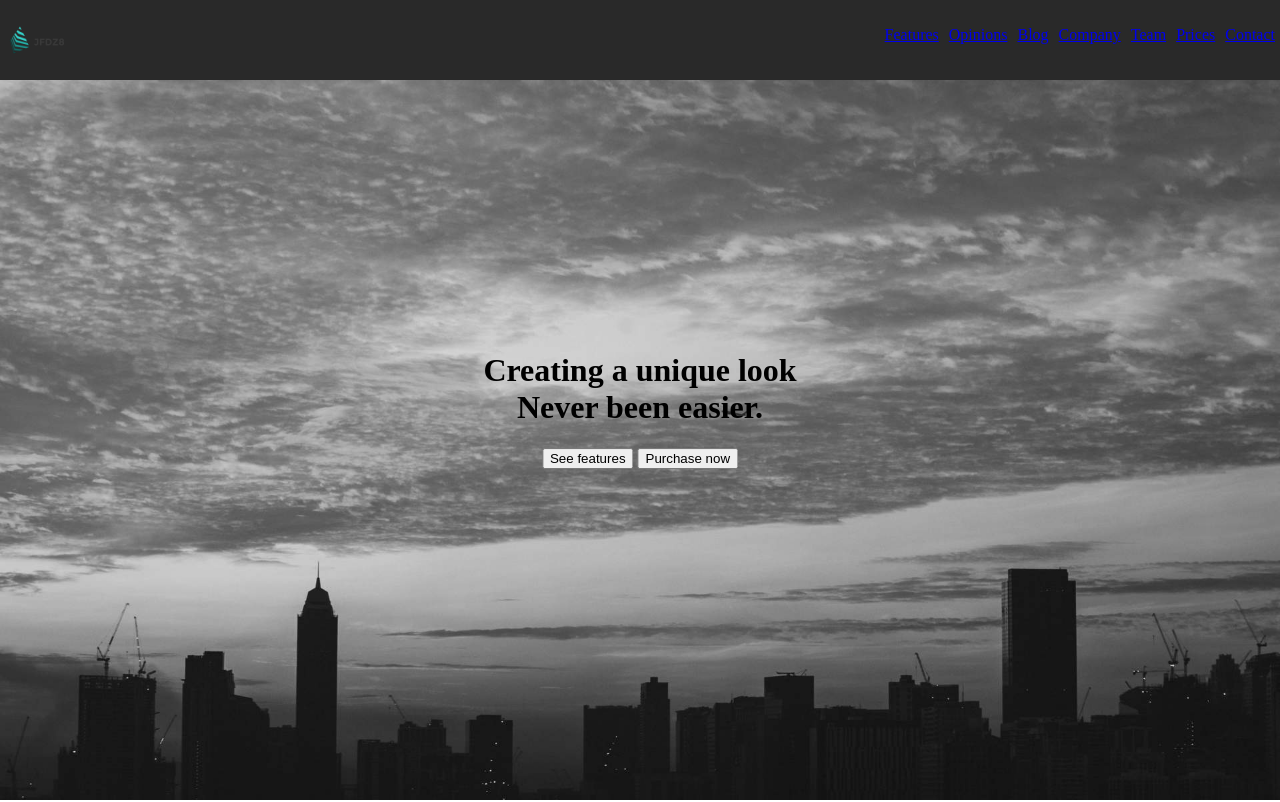
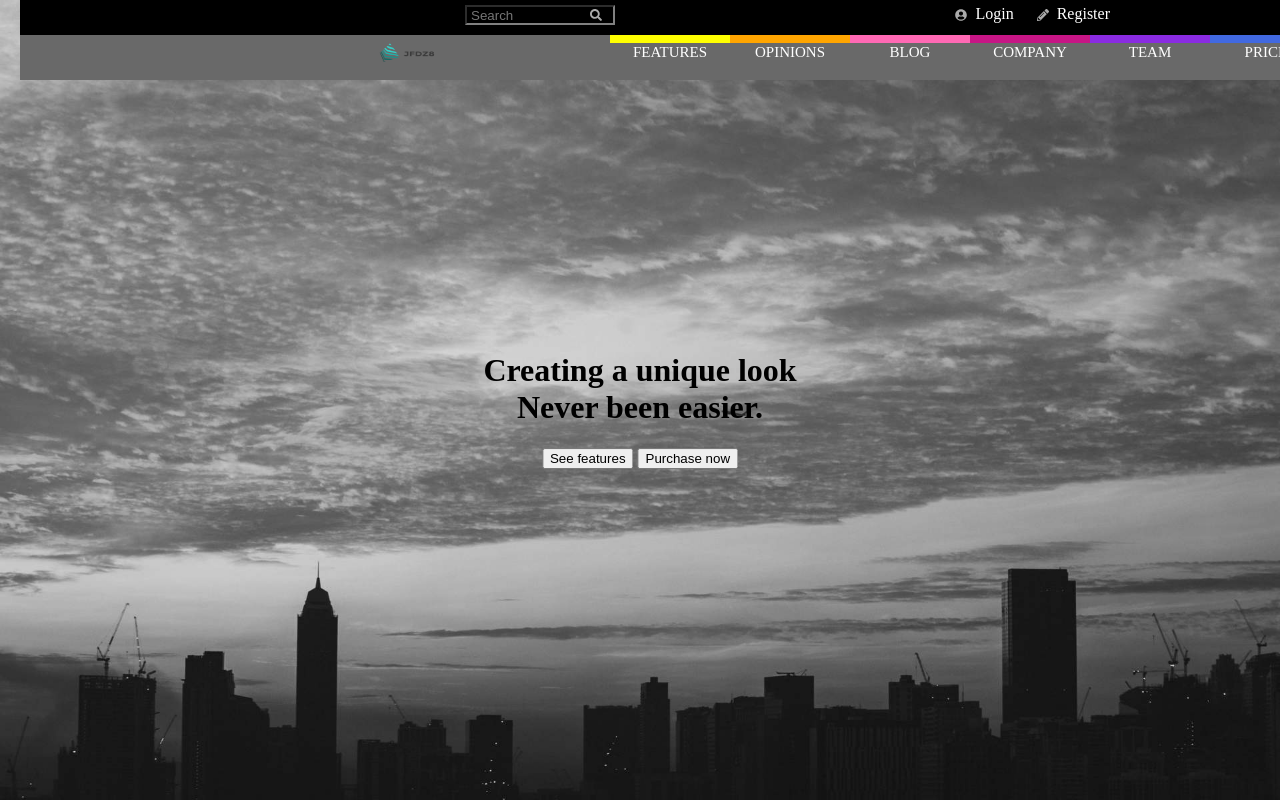
Before and after one commit to Decomplosed/Decomplosed, a plain HTML site: page index.html in a window 1280 px wide. Shown: the top 802 px of the page. Drawn offline with Linux system fonts and the light colour scheme.

Commit message:
finished styling the navbar

```diff
--- a/assets/styles/styles.css
+++ b/assets/styles/styles.css
@@ -8,11 +8,14 @@ html, body {
     padding: 0;
 }
 
+
 .topbar {
     height: 80px;
     position: fixed;
+    display: inline;
+    margin-left: 20px;
     width: 100%;
-    background: #292929;
+    background: dimgray;
     overflow: hidden;
     z-index: 10;
 }
@@ -21,27 +24,68 @@ html, body {
     width: 80px;
     height: 80px;
     float: left;
+    padding-top: 25px;
+    margin-left: 350px ;
 }
 
-.clearfix::after {
-    content: '';
-    display: block;
-    clear: both;
+
+.navigation {
+    position: relative;
+    width: 1680px;
+    height: 80px;
+    margin-right: auto;
+    margin-left: auto;
+
+    list-style: none;
 }
 
-.navigation {
-    float: right;
+.navigation-list {
+    position: relative;
+    cursor: pointer;
+    margin: auto;
+    padding: auto;
+    width: 1000px;
+    height: 80px;
+    display: inline-block;
+    list-style: none
+}
+
+.navigation-list-item a {
+    color: #FFFFFF;
+    text-decoration: none;
+    text-transform: uppercase;
+    font-size: 15px;
 }
 
 .navigation-list-item {
+    background: dimgray;
+    border-top: 8px dimgray solid;
     float: left;
-    padding: 10px 5px;
-    background: #292929;
-    list-style: none;
+    height: 40px;
+    width: 120px;
+    text-align: center;
+    cursor: pointer;
 }
 
+.login a {
+    color: #FFFFFF;
+    text-decoration: none;
+    font-size: 16px;
+    padding-left: 5px;
+    padding-right: 20px;
+    padding-top: 2px;
+}
+
+.login{
+    float: right;
+    margin-right: 170px;
+    display: inline;
+}
+
+
+
 .hero {
-    padding: 210px;
+    padding-top: 35px;
     height: 100vh;
     background: grey;
     position: relative;
@@ -79,3 +123,57 @@ html, body {
 h2 {
     text-align: center;
 }
+
+.search {
+    padding-top: 5px;
+    margin-right: 50px;
+    position: relative;
+    color: #aaa;
+    font-size: 12px;
+    background: black;
+    height: 35px;
+    width: 100%;
+}
+
+.search input {
+    top: 15px;
+    width: 150px;
+    height: 20px;
+    background: black;
+    border-color: grey;
+    text-indent: 2px;
+    color: white;
+}
+
+.search .fa-search {
+    position: relative;
+    left: 140px;
+}
+
+.yellow-border {
+    border-color: yellow;
+}
+
+.orange-border {
+    border-color: orange;
+}
+
+.pink-border {
+    border-color: hotpink;
+}
+
+.darkpink-border {
+    border-color: mediumvioletred;
+}
+
+.violet-border {
+    border-color: blueviolet;
+}
+
+.deepblue-border {
+    border-color: royalblue;
+}
+
+.lightblue-border {
+    border-color: deepskyblue;
+}
--- a/index.html
+++ b/index.html
@@ -3,23 +3,39 @@
 <head>
     <meta charset="UTF-8">
     <title>JFZD8 - HTML</title>
+    <link href="https://fonts.googleapis.com/css?family=Open+Sans" rel="stylesheet">
     <meta name="author" content="JFZD8 GROUP">
     <link rel="stylesheet" href="assets/styles/styles.css">
+    <script defer src="https://use.fontawesome.com/releases/v5.0.8/js/all.js"
+            integrity="sha384-SlE991lGASHoBfWbelyBPLsUlwY1GwNDJo3jSJO04KZ33K2bwfV9YBauFfnzvynJ"
+            crossorigin="anonymous">
+    </script>
 </head>
 <body>
 <header class="header">
     <div class="topbar">
         <img src="assets/images/logo.png" class="logo" alt="amber-logo">
+        <div class="search">
+            <span class="fa fa-search"></span>
+            <input placeholder="Search">
+            <div class="login">
+                <span class="fa fa-user-circle"></span>
+                <a href="#login">Login</a>
+                <span class="fas fa-pencil-alt"></span>
+                <a href="register">Register</a>
+
+            </div>
+        </div>
         <nav class="navigation">
             <ul class="navigation-list">
                 <li class="navigation-list-item"><a href="#works"></a></li>
-                <li class="navigation-list-item"><a href="#features">Features</a></li>
-                <li class="navigation-list-item"><a href="#opinions">Opinions</a></li>
-                <li class="navigation-list-item"><a href="#blog">Blog</a></li>
-                <li class="navigation-list-item"><a href="#company">Company</a></li>
-                <li class="navigation-list-item"><a href="#team">Team</a></li>
-                <li class="navigation-list-item"><a href="#prices">Prices</a></li>
-                <li class="navigation-list-item"><a href="#contact">Contact</a></li>
+                <li class="navigation-list-item yellow-border"><a href="#features">Features</a></li>
+                <li class="navigation-list-item orange-border"><a href="#opinions">Opinions</a></li>
+                <li class="navigation-list-item pink-border"><a href="#blog">Blog</a></li>
+                <li class="navigation-list-item darkpink-border"><a href="#company">Company</a></li>
+                <li class="navigation-list-item violet-border"><a href="#team">Team</a></li>
+                <li class="navigation-list-item deepblue-border"><a href="#prices">Prices</a></li>
+                <li class="navigation-list-item lightblue-border"><a href="#contact">Contact</a></li>
             </ul>
         </nav>
     </div>
@@ -95,7 +111,7 @@
     </section>
     <section class="section" id="opinions"><h2>Opinions</h2></section>
     <section class="section" id="blog"><h2>Latest blog posts</h2></section>
-    <section class="section" id="company-experience"><h2>Company experience</h2></section>
+    <section class="section" id="company"><h2>Company experience</h2></section>
     <section class="section" id="team"><h2>Our team</h2></section>
     <section class="section" id="prices">
         <h2>Prices</h2>
@@ -126,7 +142,7 @@
             </tbody>
         </table>
     </section>
-    <section class="section" id="contact">
+    <section class="contact" id="contact">
         <h2>Contact</h2>
         <div>
             <label for="name">Name</label>
```
